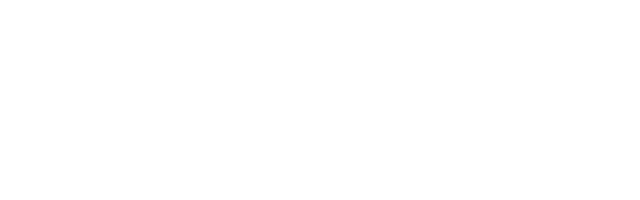
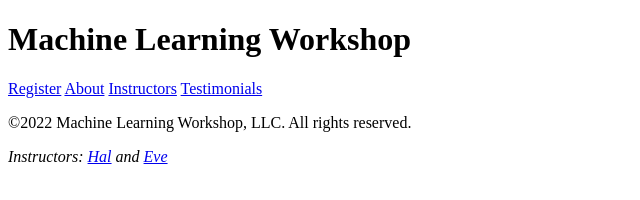
Before and after one commit to JMTC-dev/web.dev-, a plain HTML site: page index.html in a window 1280 px wide. Shown: the whole page, without its empty margins (0-640 px from the left). Drawn offline with Linux system fonts and the light colour scheme.

Commit message:
feat: add header and footer

```diff
--- a/index.html
+++ b/index.html
@@ -63,6 +63,20 @@
     <link rel="manifest" href="/manifest.json" />
   </head>
   <body>
+    <header>
+      <h1>Machine Learning Workshop</h1>
+      <nav>
+        <a href="#reg">Register</a>
+        <a href="#about">About</a>
+        <a href="#teachers">Instructors</a>
+        <a href="#feedback">Testimonials</a>
+      </nav>
+    </header>
+    <footer>
+      <p>&copy;2022 Machine Learning Workshop, LLC. All rights reserved.
+        <address>Instructors: <a href="/hal.html">Hal</a> and <a href="/eve.html">Eve</a></address>
+      </p>
+    </footer>
     <!-- <script defer src="scripts/lightswitch.js"></script> -->
   </body>
 </html>
```
